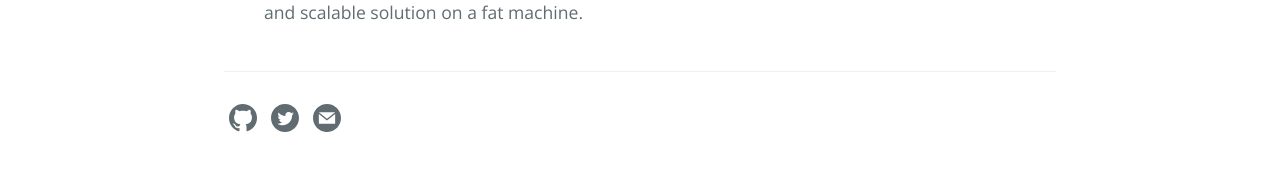
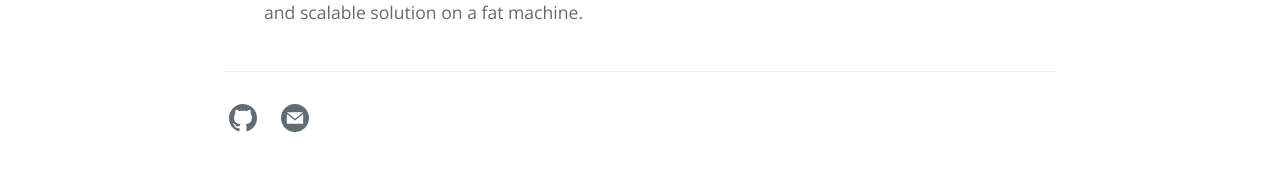
Before and after one commit to ketancmaheshwari/ketancmaheshwari.github.io, a Jekyll site: the page built from index.md, in a window 1280 px wide. Shown: the part 707-878 px from the top of the page. Built offline with Jekyll 4.4.1, drawn with Linux system fonts in a browser that asks for light colours.

Commit message:
made updates, close to pub

```diff
--- a/_config.yml
+++ b/_config.yml
@@ -24,7 +24,7 @@ description: >- # this means to ignore newlines until "baseurl:"
    Notes about the stuff that I do or find interesting.
 baseurl: "" # the subpath of your site, e.g. /blog
 url: "" # the base hostname & protocol for your site, e.g. http://example.com
-#twitter_username: jekyllrb
+twitter_username: none
 github_username:  ketancmaheshwari
 
 # Build settings
--- a/_layouts/default.html
+++ b/_layouts/default.html
@@ -106,9 +106,9 @@
 
                 <!-- Twitter icon -->
                 <span class="my-span-icon">
-                    <a href="https://twitter.com/{{ site.twitter.username }}" aria-label="{{ site.github.owner_name }}'s Twitter" title="{{ site.github.owner_name }}'s Twitter">
+<!--                    <a href="https://twitter.com/{{ site.twitter.username }}" aria-label="{{ site.github.owner_name }}'s Twitter" title="{{ site.github.owner_name }}'s Twitter">
                         <svg class="my-svg-icon" xmlns="http://www.w3.org/2000/svg" width="24" height="24" viewBox="0 0 24 24"><path d="M12 0c-6.627 0-12 5.373-12 12s5.373 12 12 12 12-5.373 12-12-5.373-12-12-12zm6.066 9.645c.183 4.04-2.83 8.544-8.164 8.544-1.622 0-3.131-.476-4.402-1.291 1.524.18 3.045-.244 4.252-1.189-1.256-.023-2.317-.854-2.684-1.995.451.086.895.061 1.298-.049-1.381-.278-2.335-1.522-2.304-2.853.388.215.83.344 1.301.359-1.279-.855-1.641-2.544-.889-3.835 1.416 1.738 3.533 2.881 5.92 3.001-.419-1.796.944-3.527 2.799-3.527.825 0 1.572.349 2.096.907.654-.128 1.27-.368 1.824-.697-.215.671-.67 1.233-1.263 1.589.581-.07 1.135-.224 1.649-.453-.384.578-.87 1.084-1.433 1.489z"/></svg>
-                    </a>
+                    </a> -->
                 </span>
 
                 <!-- RSS icon -->
```
